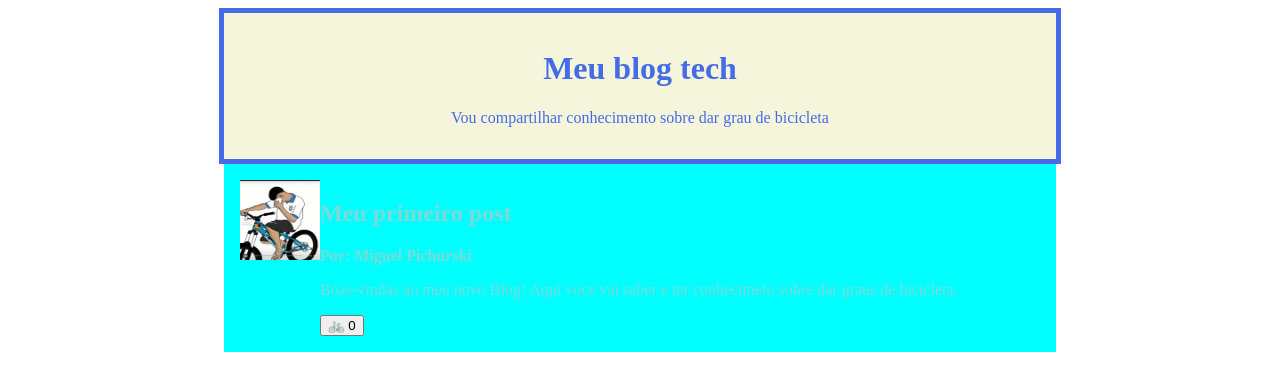
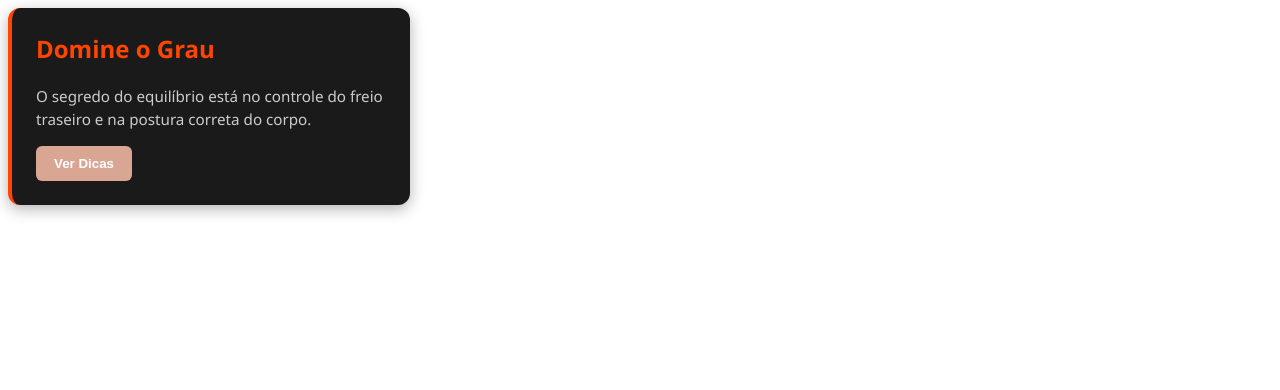
Before and after one commit to miguelolivera-cloud/educa-ao-digital, a plain HTML site: page index.html in a window 1280 px wide. Drawn offline with Linux system fonts and the light colour scheme.

Commit message:
atualização 26/08

```diff
--- a/index.html
+++ b/index.html
@@ -1,64 +1,18 @@
 <!DOCTYPE html>
-<html lang="pt-br">
-  <head>
-     <meta charset="UTF-8">
-     <meta name="viewport" content="width=device-width, initial-scale=1.0">
-     <title>blog</title>
-     <style>
-      header{
-         background-color: beige;
-         color: #456be7;
-         text-align: center;
-         max-width: 800px;
-         margin: 0 auto;
-         padding: 16px;
-         border: 5px solid ;
-      }
-      main{
-         background-color: aqua;
-         color: rgb(127, 216, 216);
-         max-width: 800px;
-         margin: 0 auto;
-         padding: 16px;
-         display: flex;
-      }
-      img{
-        width: 80px;
-        height: 80px;
-      }
-     .artigo-autor {
-         font-weight: bold;
-      }
+<html lang="pt-BR">
+<head>
+  <meta charset="UTF-8">
+  <meta name="viewport" content="width=device-width, initial-scale=1.0">
+  <title>Aprenda a Dar Grau</title>
+  <link rel="stylesheet" href="style.css">
+</head>
+<body>
 
-     </style>
-  </head>
+  <div class="card-grau">
+    <h2>Domine o Grau</h2>
+    <p>O segredo do equilíbrio está no controle do freio traseiro e na postura correta do corpo.</p>
+    <button class="btn-dica">Ver Dicas</button>
+  </div>
 
-  <body>
-     <header>
-     <h1> Meu blog tech </h1>
-     <p> Vou compartilhar conhecimento sobre dar grau de bicicleta</p>
-     </header>
-     <main>
-      <img src="grau de bike.jpg" alt="Jovem praticando grau de bicicleta em uma rua asfaltada,
-      empinando a roda dianteira no ar e mantendo o equilíbrio no pneu traseiro.">
-      <div>
-   <h2> Meu primeiro post</h2>
-   <p class="artigo-autor">Por: Miguel Pichurski</p>
-   <p> Boas-vindas ao meu novo Blog! Aqui voce vai saber e ter conhecimeto sobre dar graus
-      de bicicleta.</p>
-      <button>🚲 <span>0</span></button>
-      </div>
-
-    </main>
-  </body>
-  <script>
-   const botao = document.querySelector("botton");
-   botao.addEventListener("click", botaoClicado);
-
-   function botaoClicado(){
-      console.log("fui clicado");
-      let texto = botao.querySelector("span")
-      texto.textContent++;
-   }
-  </script>
+</body>
 </html>
--- /dev/null
+++ b/style.css
@@ -0,0 +1,39 @@
+/* Código CSS */
+.card-grau {
+  background-color: #1a1a1a;
+  color: #ffffff;
+  padding: 24px;
+  border-radius: 12px;
+  max-width: 350px;
+  box-shadow: 0 4px 15px rgba(0, 0, 0, 0.3);
+  font-family: 'Segoe UI', sans-serif;
+  border-left: 4px solid #ff4500;
+}
+
+.card-grau h2 {
+  margin-top: 0;
+  color: #ff4500;
+  font-size: 1.5rem;
+}
+
+.card-grau p {
+  line-height: 1.5;
+  color: #ccc;
+  font-size: 0.95rem;
+}
+
+.btn-dica {
+  background-color: #daa694;
+  color: white;
+  border: none;
+  padding: 10px 18px;
+  border-radius: 6px;
+  font-weight: bold;
+  cursor: pointer;
+  transition: background-color 0.2s ease, transform 0.1s ease;
+}
+
+.btn-dica:hover {
+  background-color: #ebb19d;
+  transform: translateY(-2px);
+}
```
